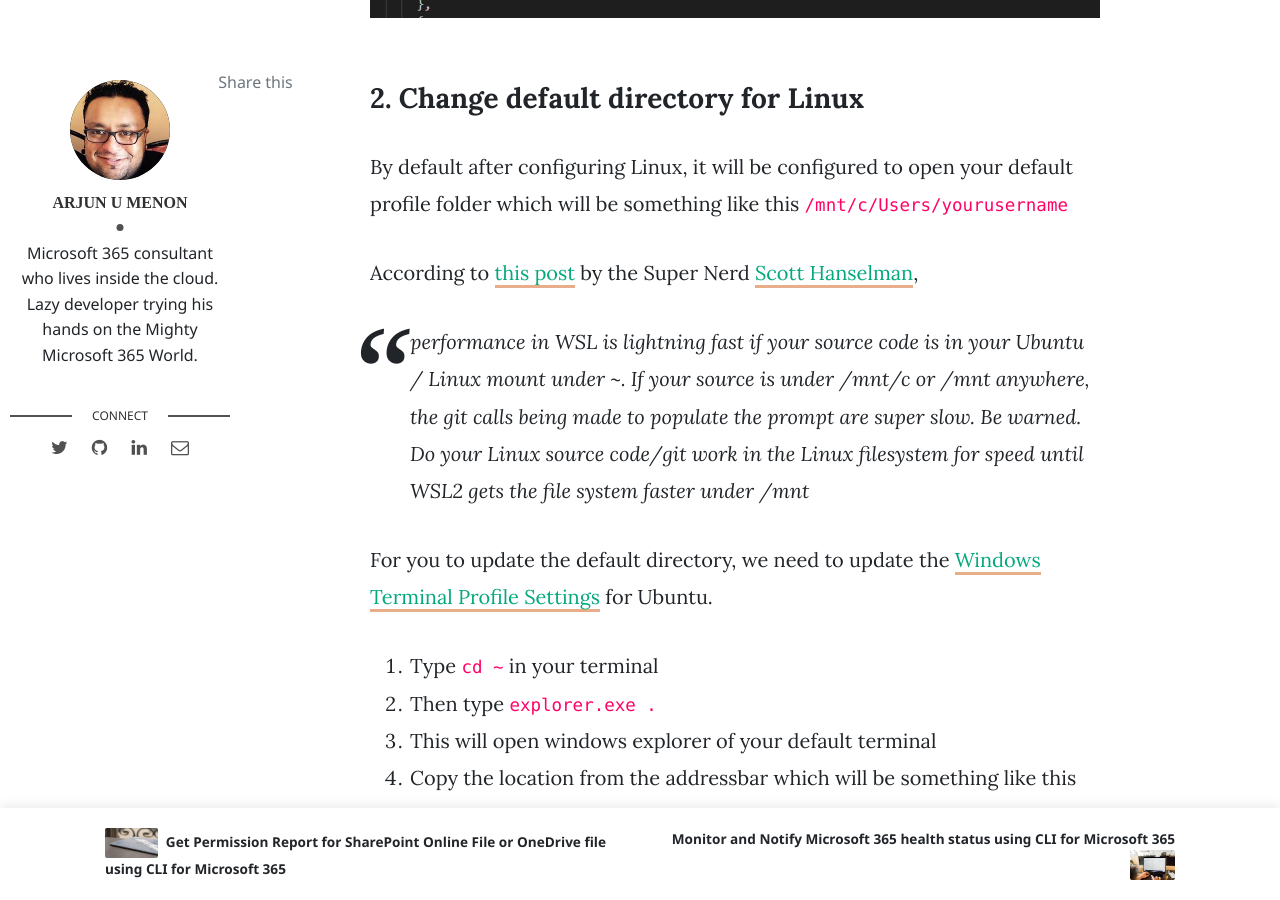
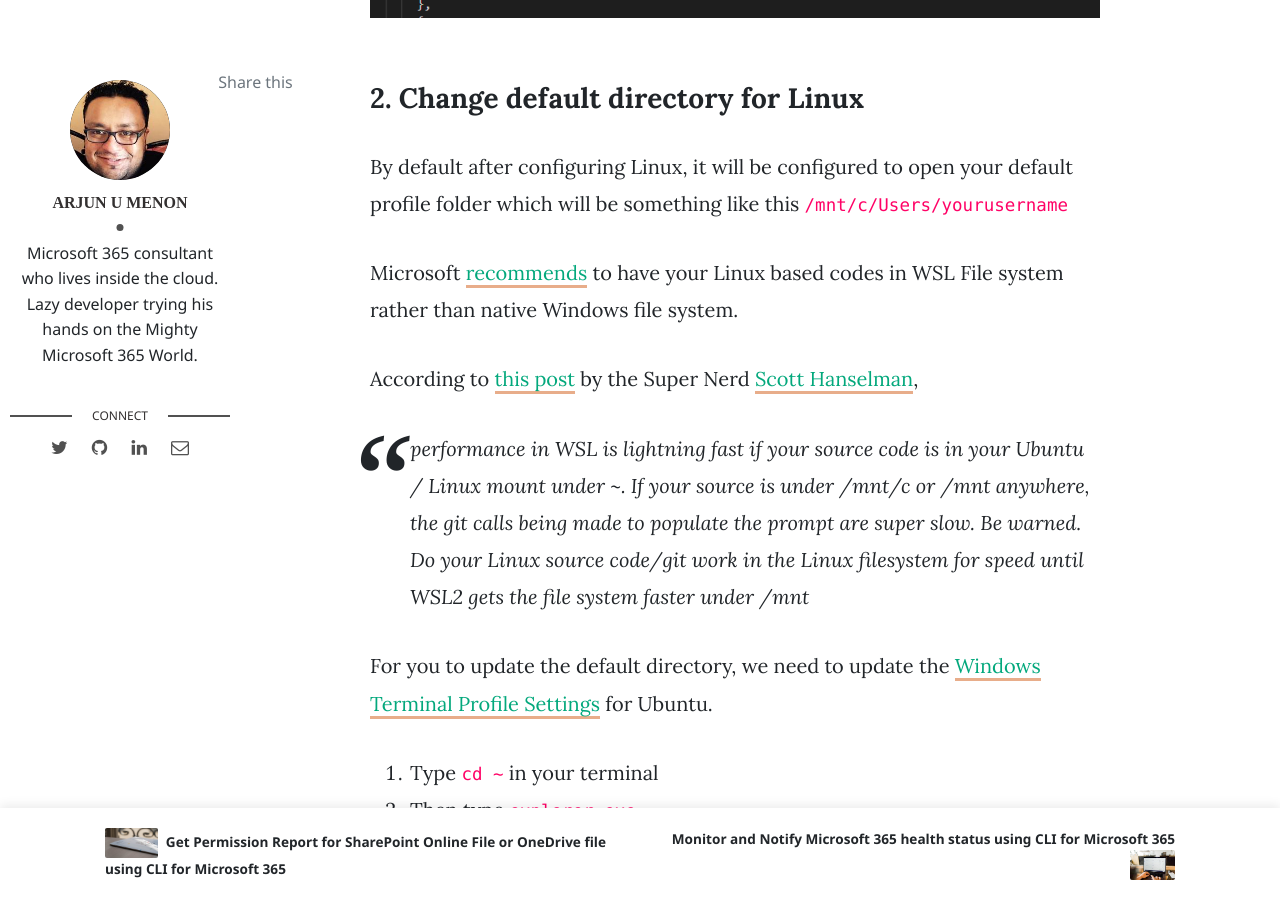
Before and after one commit to arjunumenon/arjunumenon.github.io, a Jekyll site: the page built from _posts/2020-12-28-wsl2-terminal-configure-beautify.md, in a window 1280 px wide and 900 px high, scrolled down 2262 px. Built offline with Jekyll 4.4.1, drawn with Linux system fonts in a browser that asks for light colours; nearby versions of some CDN libraries; comment, search, counter and statistics services are not loaded; some of the changed text lies outside the part shown.

Commit message:
Updated WSL blog to take info from MS Site

````diff
--- a/_posts/2020-12-28-wsl2-terminal-configure-beautify.md
+++ b/_posts/2020-12-28-wsl2-terminal-configure-beautify.md
@@ -33,6 +33,8 @@
 ### 2. Change default directory for Linux
 
 By default after configuring Linux, it will be configured to open your default profile folder which will be something like this ```/mnt/c/Users/yourusername```
+
+Microsoft  [recommends](https://docs.microsoft.com/en-us/windows/wsl/compare-versions#performance-across-os-file-systems){:target="_blank"} to have your Linux based codes in WSL File system rather than native Windows file system.
 
 According to [this post](https://www.hanselman.com/blog/its-time-for-you-to-install-windows-terminal){:target="_blank"} by the Super Nerd [Scott Hanselman](https://twitter.com/shanselman){:target="_blank"},
 
````
